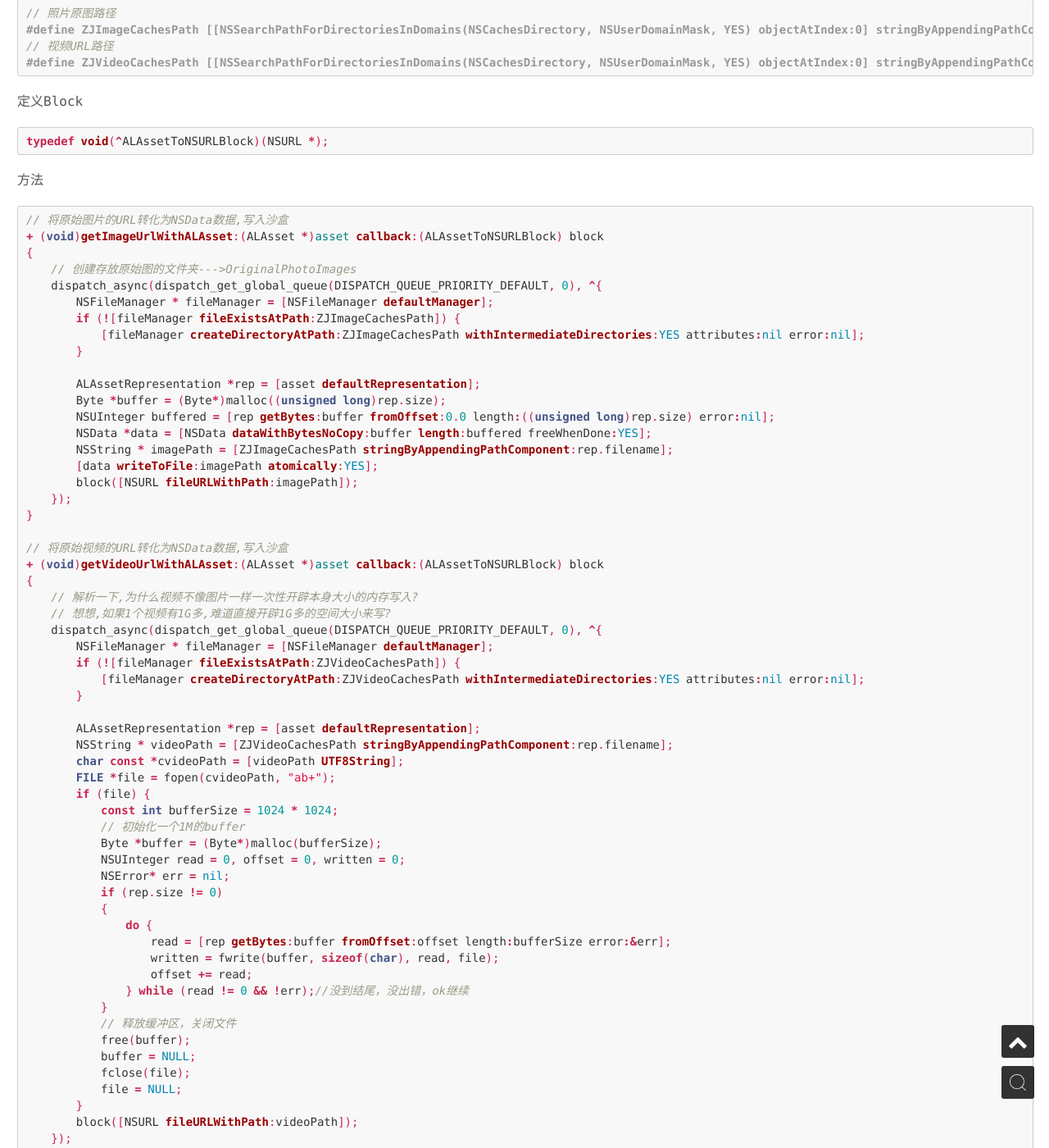
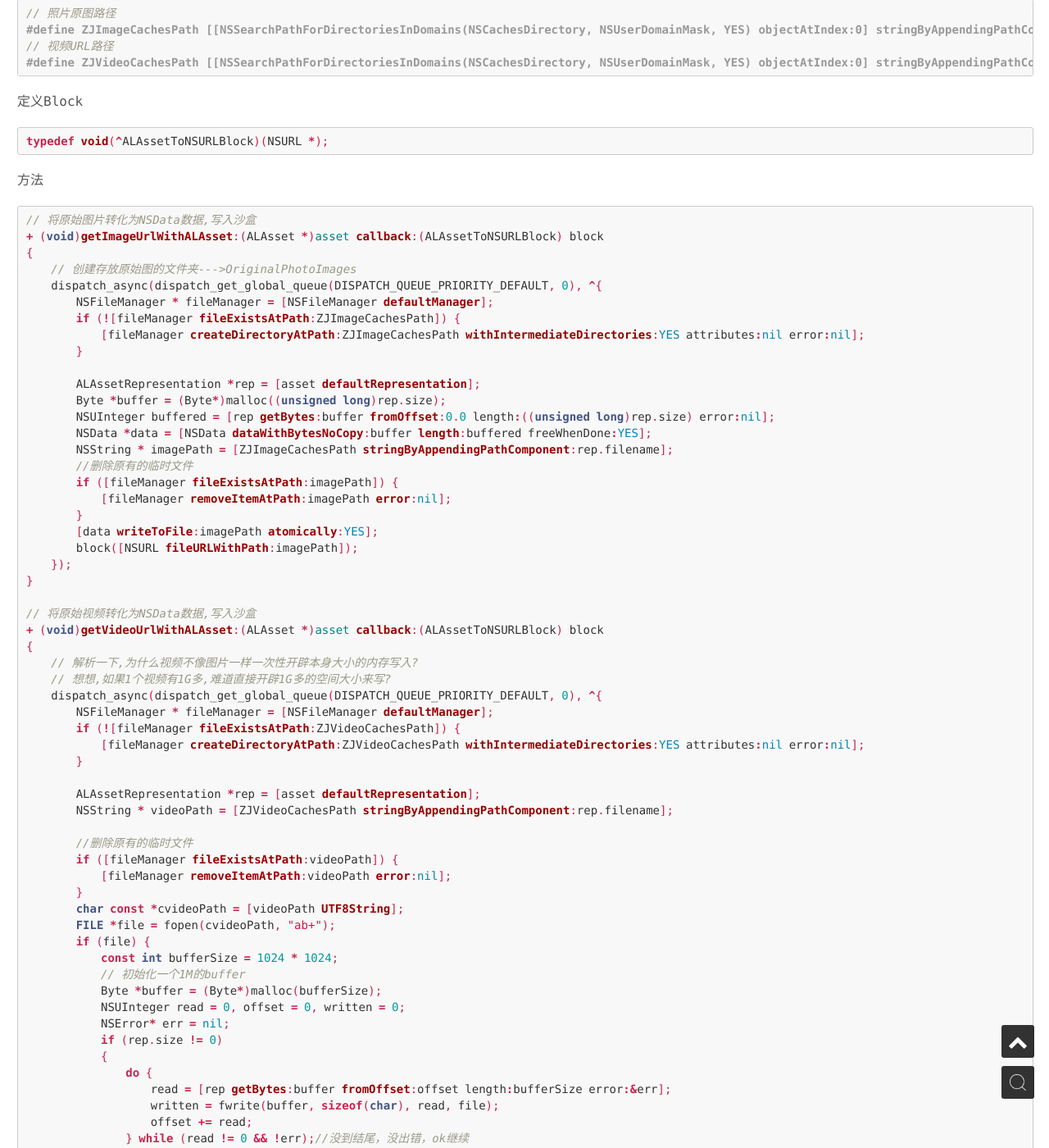
Before and after one commit to psvmc/myblog_jekyll, a Jekyll site: the page built from _posts/2016-06-03-ios-alasset.md, in a window 1280 px wide and 1400 px high, scrolled down 2874 px. Shown: the whole window at 82% size. Built offline with Jekyll 4.4.1, drawn with Linux system fonts in a browser that asks for light colours; nearby versions of some CDN libraries.

Commit message:
文章更新

````diff
--- a/_posts/2016-06-03-ios-alasset.md
+++ b/_posts/2016-06-03-ios-alasset.md
@@ -134,7 +134,7 @@ typedef void(^ALAssetToNSURLBlock)(NSURL *);
 方法
 
 ```objc
-// 将原始图片的URL转化为NSData数据,写入沙盒
+// 将原始图片转化为NSData数据,写入沙盒
 + (void)getImageUrlWithALAsset:(ALAsset *)asset callback:(ALAssetToNSURLBlock) block
 {
     // 创建存放原始图的文件夹--->OriginalPhotoImages
@@ -149,12 +149,16 @@ typedef void(^ALAssetToNSURLBlock)(NSURL *);
         NSUInteger buffered = [rep getBytes:buffer fromOffset:0.0 length:((unsigned long)rep.size) error:nil];
         NSData *data = [NSData dataWithBytesNoCopy:buffer length:buffered freeWhenDone:YES];
         NSString * imagePath = [ZJImageCachesPath stringByAppendingPathComponent:rep.filename];
+        //删除原有的临时文件
+        if ([fileManager fileExistsAtPath:imagePath]) {
+            [fileManager removeItemAtPath:imagePath error:nil];
+        }
         [data writeToFile:imagePath atomically:YES];
         block([NSURL fileURLWithPath:imagePath]);
     });
 }
 
-// 将原始视频的URL转化为NSData数据,写入沙盒
+// 将原始视频转化为NSData数据,写入沙盒
 + (void)getVideoUrlWithALAsset:(ALAsset *)asset callback:(ALAssetToNSURLBlock) block
 {
     // 解析一下,为什么视频不像图片一样一次性开辟本身大小的内存写入?
@@ -167,6 +171,11 @@ typedef void(^ALAssetToNSURLBlock)(NSURL *);
 
         ALAssetRepresentation *rep = [asset defaultRepresentation];
         NSString * videoPath = [ZJVideoCachesPath stringByAppendingPathComponent:rep.filename];
+
+        //删除原有的临时文件
+        if ([fileManager fileExistsAtPath:videoPath]) {
+            [fileManager removeItemAtPath:videoPath error:nil];
+        }
         char const *cvideoPath = [videoPath UTF8String];
         FILE *file = fopen(cvideoPath, "ab+");
         if (file) {
````
